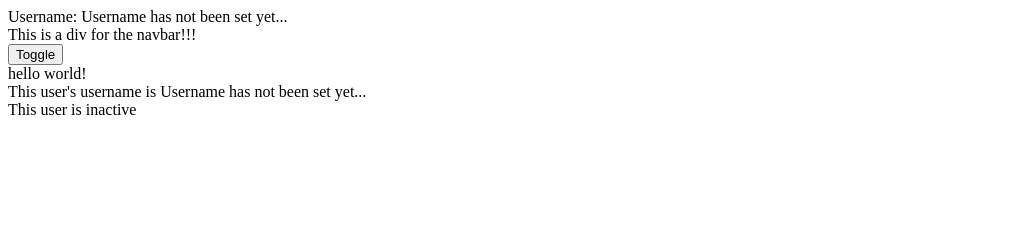
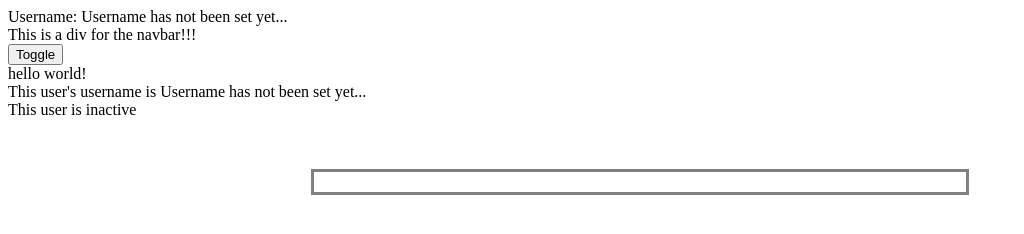
Before and after one commit to YetiCrabs/CodeForge, a React app: page /home in a window 1280 px wide. Shown: the whole page, without its empty margins (0-1024 px from the left). Built offline with nearby package versions, Linux system fonts and the light colour scheme; no server answers.

Commit message:
added light CSS styling

```diff
--- a/client/components/Home.js
+++ b/client/components/Home.js
@@ -1,5 +1,6 @@
 import React, { Component } from 'react';
 import FeedBubble from './FeedBubble.js'
+import OfflineBubble from './OfflineBubble.js'
 import NavBar from './NavBar.js';
 
 class Home extends Component {
@@ -39,6 +40,18 @@ class Home extends Component {
       }
     }
 
+    const offline = [];
+    if (this.state.inactiveUsers.length) {
+      for (let i = 0; i < this.state.inactiveUsers.length; i++) {
+        offline.push(
+          <OfflineBubble
+            key={`user${i}`}
+            user={this.state.inactiveUsers[i].username}
+            status={this.state.inactiveUsers[i].status_message}
+          />);
+      }
+    }
+
     return (
       <div>
         <NavBar
@@ -48,8 +61,13 @@ class Home extends Component {
           ToggleButtonFunc={this.props.ToggleButtonFunc}
           currentUsername={this.props.currentUsername}
         />
-        <div id="feed">
-          {bubbles}
+        <div class="homepage">
+          <div id="feed">
+            {bubbles}
+          </div>
+          <div id="offline">
+            {offline}
+          </div>
         </div>
       </div>
     )
--- /dev/null
+++ b/client/components/OfflineBubble.js
@@ -0,0 +1,11 @@
+import React, { Component } from 'react';
+
+const OfflineBubble = (props) => {
+  return (
+    <div className="offlineBubble">
+      <h3>{props.user}</h3>
+    </div>
+  )
+};
+
+export default OfflineBubble;
--- a/client/styles/application.scss
+++ b/client/styles/application.scss
@@ -7,15 +7,32 @@
     background: rgb(0, 0, 70);
 }
 
+.homepage {
+    display: flex;
+    flex-direction: column;
+    justify-content: center;
+    align-items: center;
+}
+
 #feed {
     display: flex;
     flex-direction: column;
     justify-content: center;
+    width: 50%;
 }
 
 .feedBubble {
     border: 2px solid green;
     margin-top: 10px;
     padding: 10px;
+}
+
+#offline {
+    margin-top: 50px ;
+    padding: 10px;
+    line-height: 10px;
+    color: rgb(128, 128, 128);
+    border: solid rgb(128, 128, 128);
+    font-size: 16px;
     width: 50%;
 }
```
